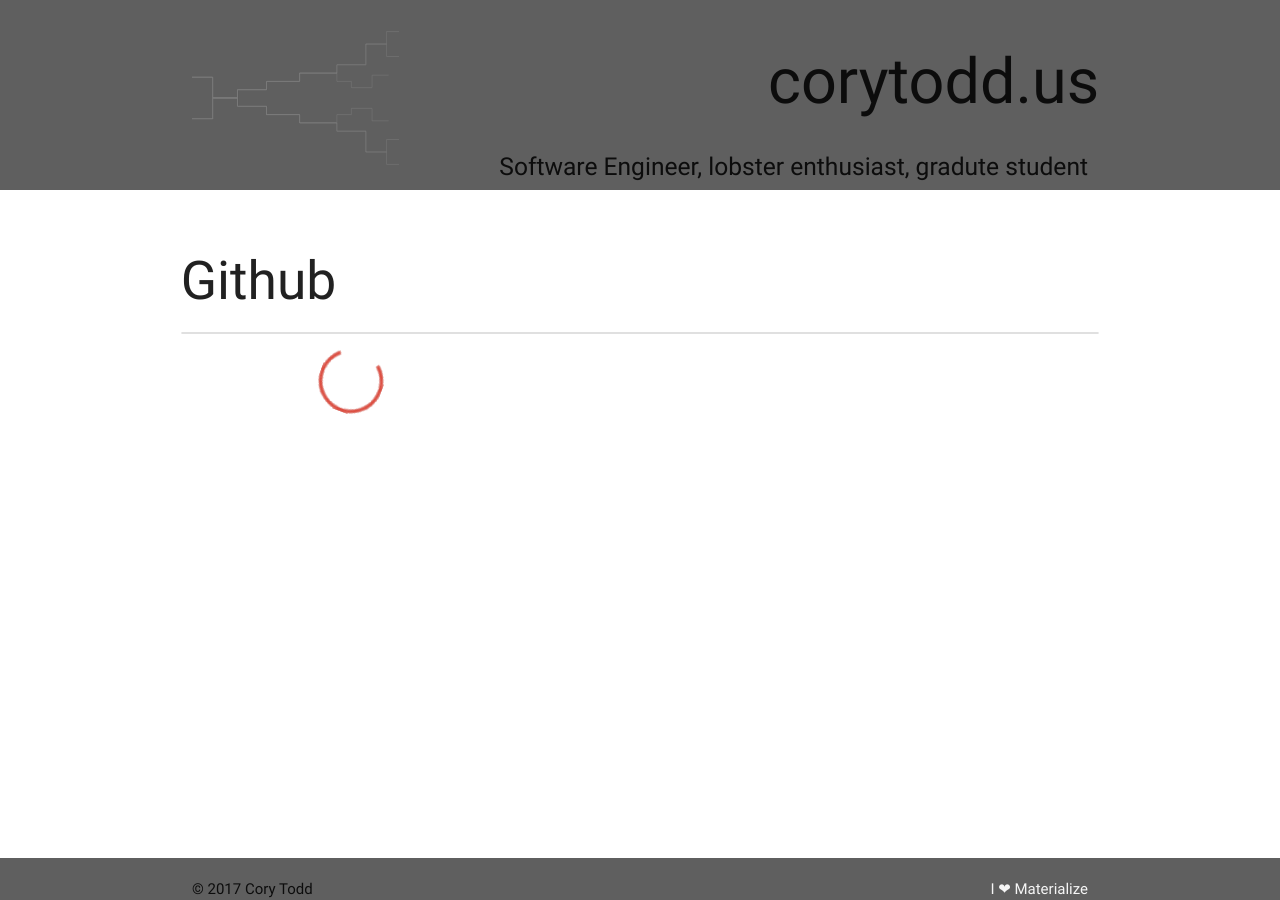
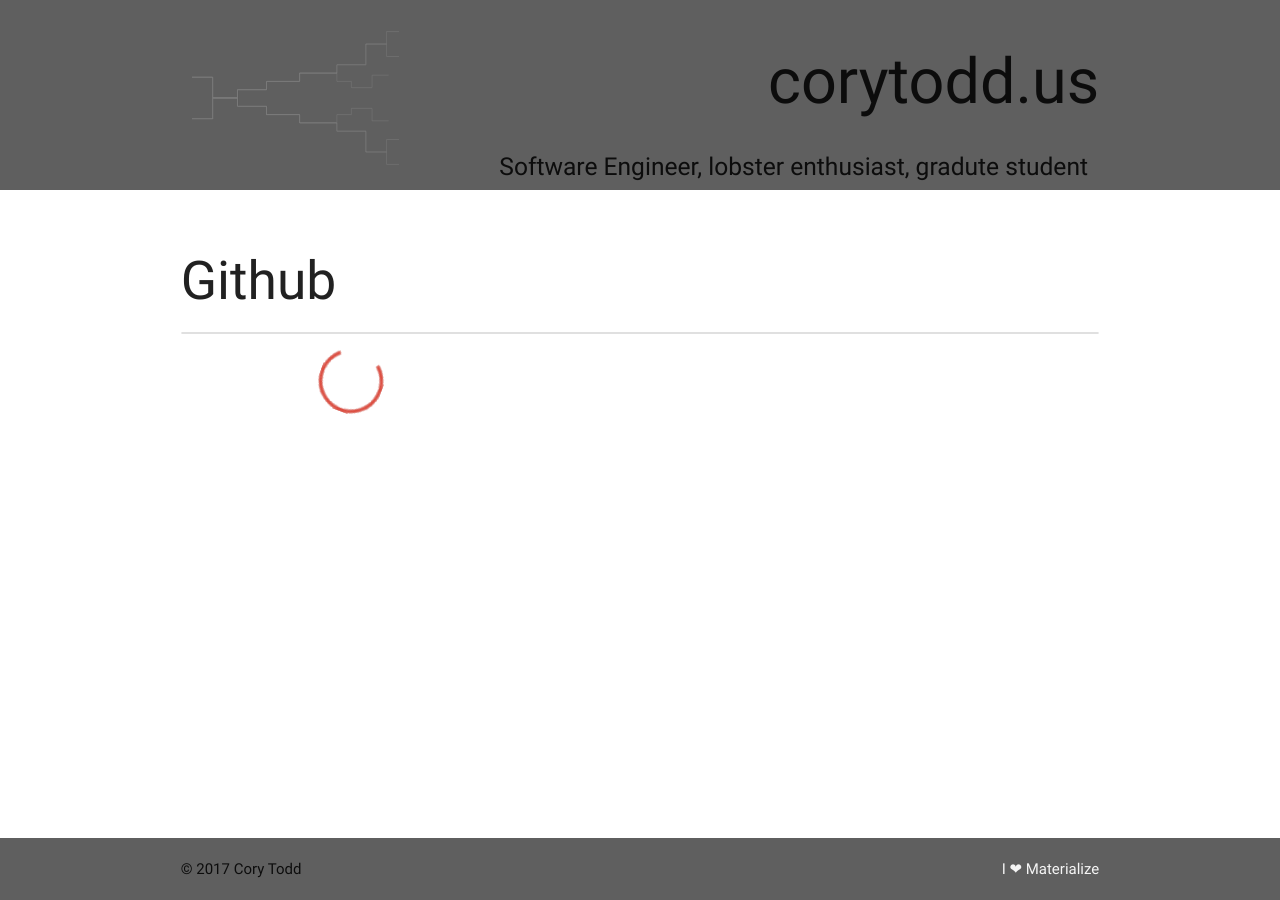
Before and after one commit to corytodd/corytodd.us, a Jekyll site: the page built from index.html, in a window 1280 px wide. Built offline with Jekyll 4.4.1, drawn with Linux system fonts in a browser that asks for light colours; nearby versions of some CDN libraries; the list of posts is cut into pages by our own code.

Commit message:
Fix foot padding

```diff
--- a/_includes/footer.html
+++ b/_includes/footer.html
@@ -3,8 +3,11 @@
   </main>
 
     <footer class="page-footer">
-      <div class="container"> {{site.data.global.copyright}}
-        <a class="grey-text text-lighten-4 right" href="http://materializecss.com/">I ❤ Materialize</a>
+      <div class="container">
+        <div class="row">
+          {{site.data.global.copyright}}
+          <a class="grey-text text-lighten-4 right" href="http://materializecss.com/">I ❤ Materialize</a>
+        </div>
       </div>
     </footer>
 
```
